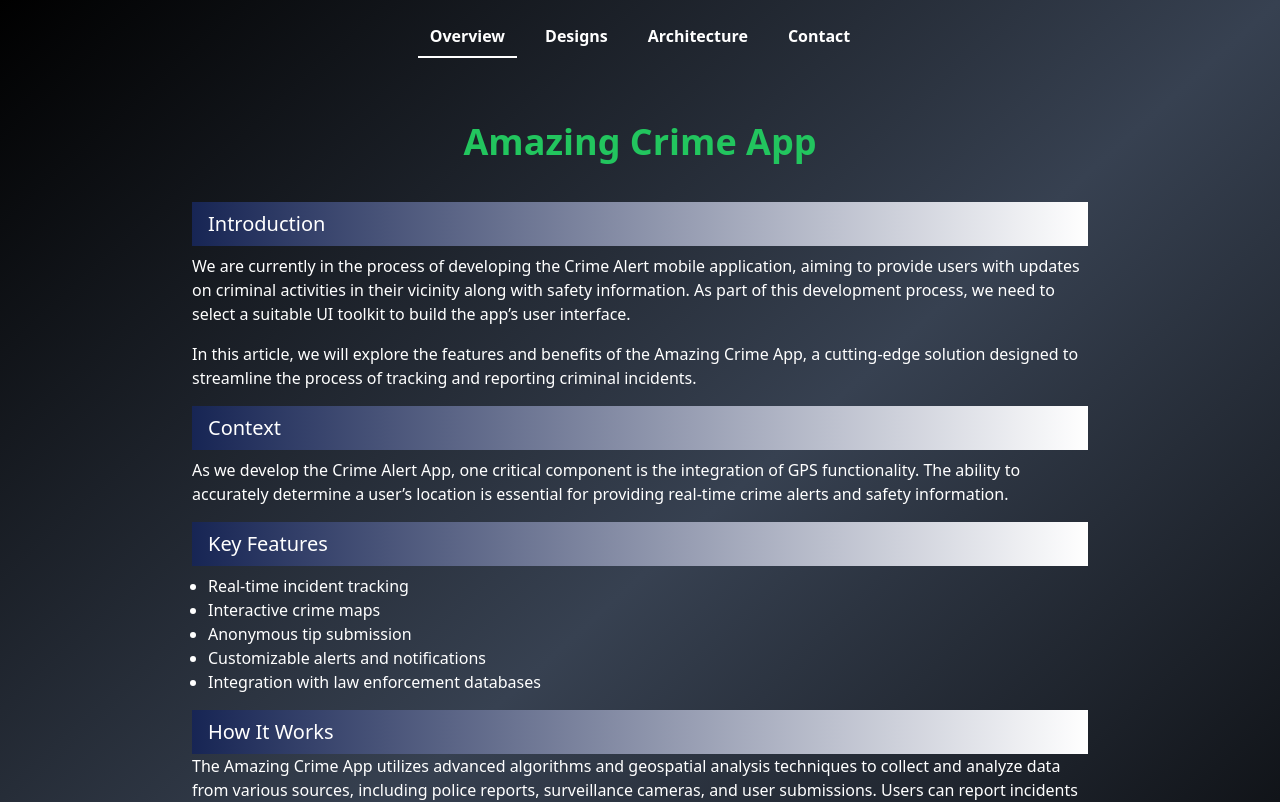
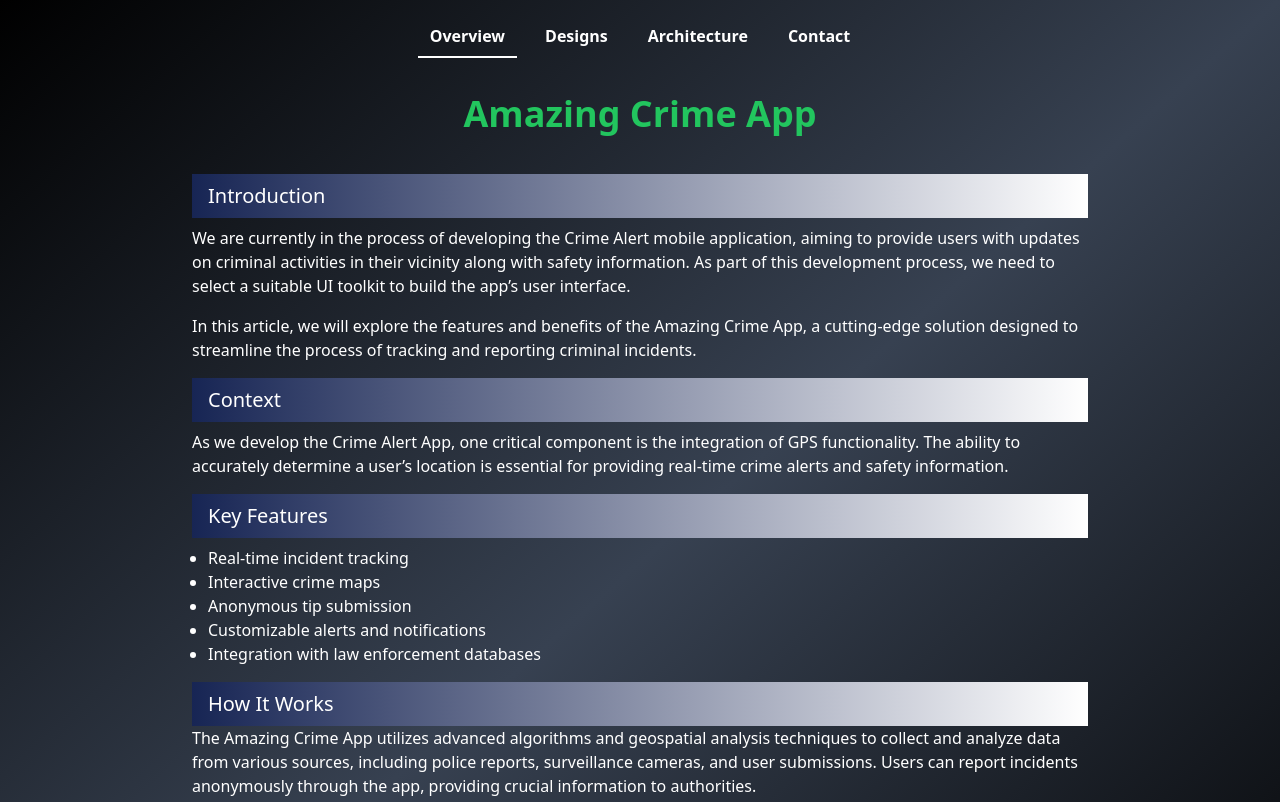
Before and after one commit to IamStudentRommel/breezyapp-article, a Next.js app: page / in a window 1280 px wide. Shown: the top 802 px of the page. Built offline with nearby package versions, Linux system fonts and the light colour scheme.

Commit message:
test adjust height

```diff
--- a/app/components/title.js
+++ b/app/components/title.js
@@ -1,6 +1,6 @@
 export default function Title() {
   return (
-    <div className="text-center md:text-2xl pt-12 md:pt-0 lg:pt-12 mb-8">
+    <div className="text-center md:text-2xl pt-12 md:pt-0 lg:pt-5 mb-8">
       <h1 className="text-2xl md:text-4xl  text-green-500 font-bold">
         Amazing Crime App
       </h1>
```
